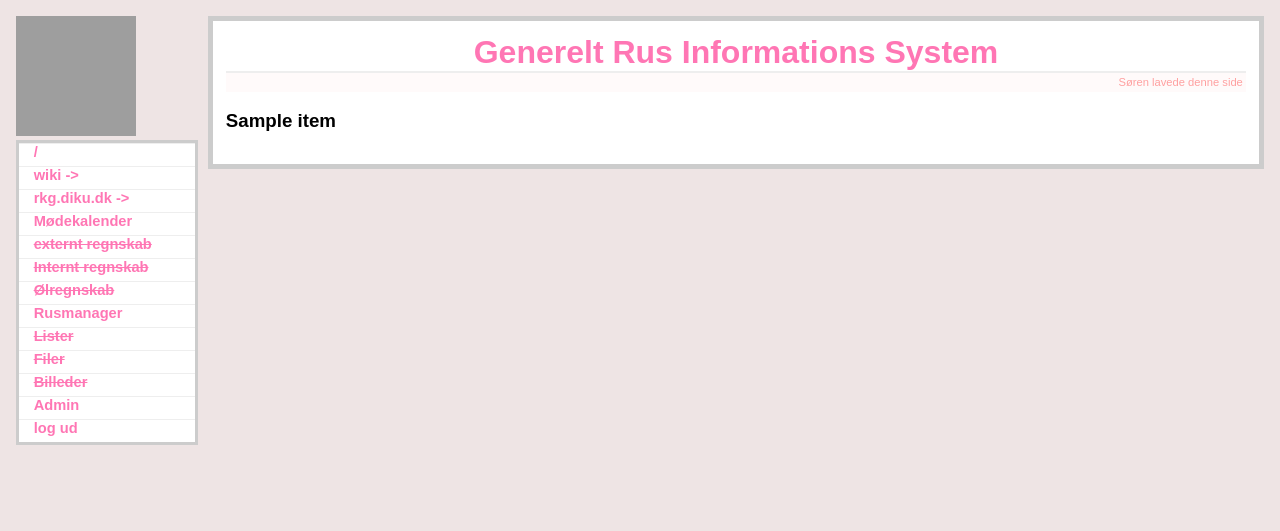
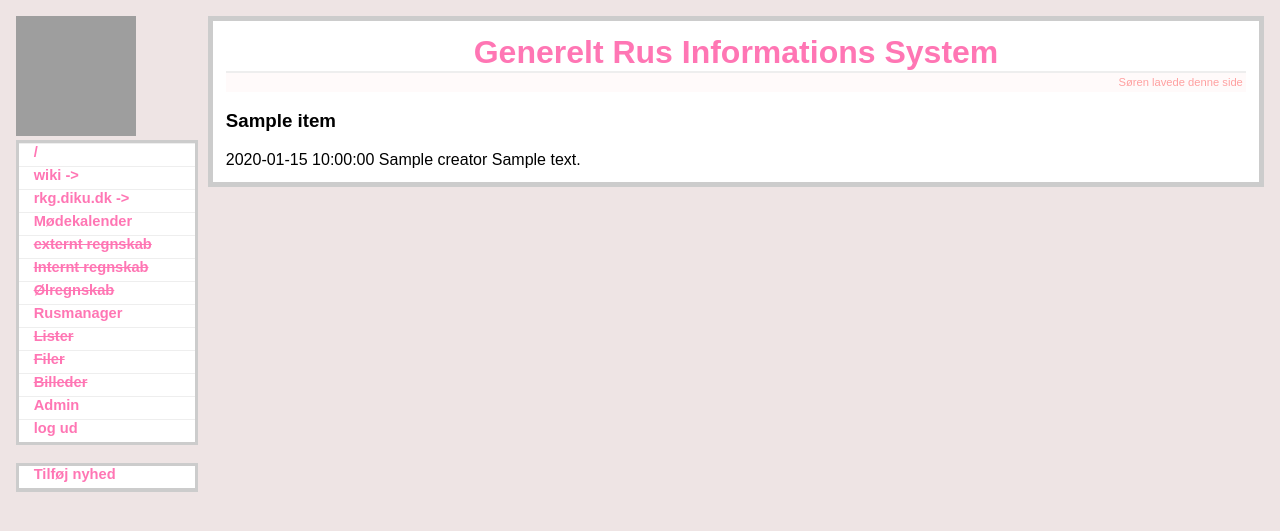
Before and after one commit to RusKursusGruppen/GRIS, a Flask app: template templates/front.html in a window 1280 px wide. Shown: the top 531 px of the page. Run offline with Flask 2, Linux system fonts and the light colour scheme; the template is opened without the code that fills it: most values are stand-ins (such as "Sample title", 1, 10 or a date in 2020); data that the repository does not hold is empty; grey boxes are pictures that could not be loaded.

Commit message:
pre merge

```diff
--- a/admin/schema.sql
+++ b/admin/schema.sql
@@ -70,6 +70,7 @@ CREATE TABLE Users(
     username            string PRIMARY KEY NOT NULL,
     password            string NOT NULL,
     admin               int NOT NULL default 0,
+    rkg                 int NOT NULL default 0,
     tutor               int NOT NULL default 0,
     mentor              int NOT NULL default 0,
 
--- a/gris.py
+++ b/gris.py
@@ -160,6 +160,7 @@ def add_news():
         return redirect(url_for('front'))
     else:
         return render_template('add_news.html')
+
 @app.route('/rusmanager')
 @logged_in
 def rusmanager():
--- a/templates/front.html
+++ b/templates/front.html
@@ -1,8 +1,17 @@
 {% extends "layout.html" %}
+
+{% block submenu %}
+<div class=submenu>
+  <a href="{{url_for('add_news')}}">Tilføj nyhed</a>
+</div>
+{% endblock %}
+
 {% block body %}
-
 {% for item in news %}
 <h3>{{item['title']}}</h3>
+{{item['created']}}
+{{item['creator']}}
+{{item['text']}}
 {% endfor %}
 
 {% endblock %}
```
